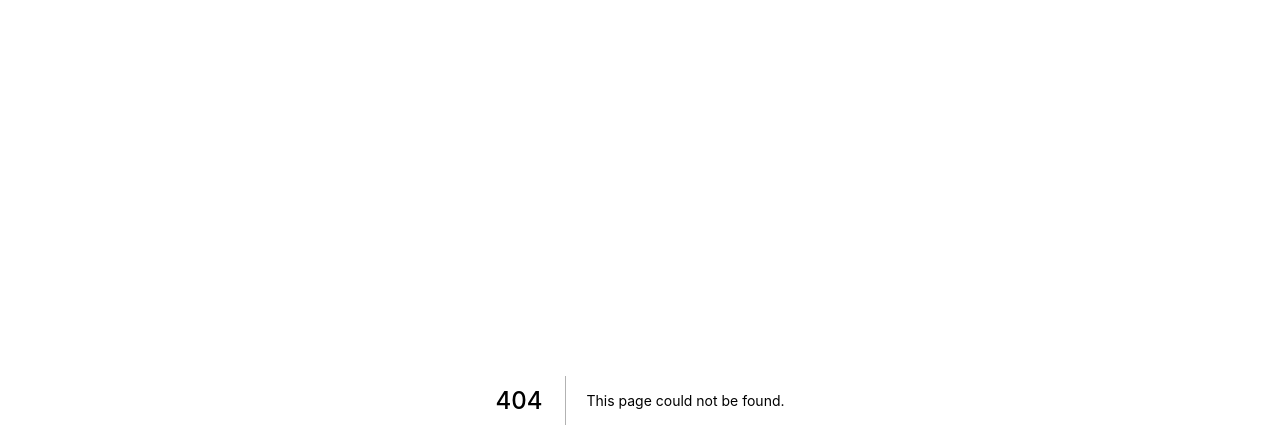
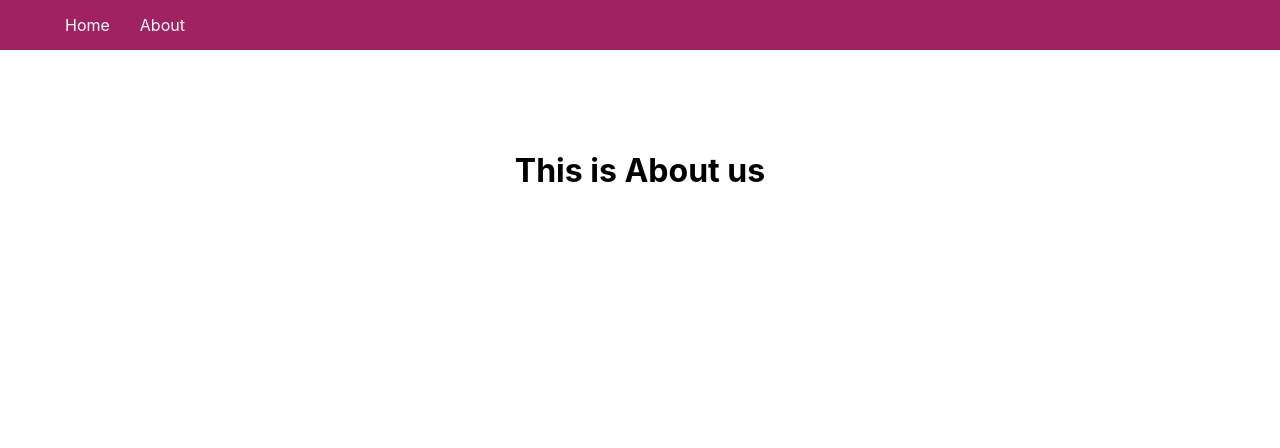
Before and after one commit to christineyoo/yoo-bio, a Next.js app: page /about in a window 1280 px wide. Before the commit this address had no page. Shown: the top 448 px of the page. Built offline with nearby package versions, Linux system fonts and the light colour scheme.

Commit message:
update to posts instead of users

```diff
--- /dev/null
+++ b/components/Layout.js
@@ -0,0 +1,17 @@
+import Nav from './Nav'
+import layoutStyle from '../styles/Home.module.css'
+
+const Layout = ({children}) => {
+    return (
+        <>
+        <Nav />
+        <div className={layoutStyle.container}>
+            <main className={layoutStyle.main}>
+                {children}
+            </main>
+        </div>
+        </>
+    )
+}
+
+export default Layout
--- /dev/null
+++ b/components/Nav.js
@@ -0,0 +1,15 @@
+import navStyles from '../styles/Nav.module.css'
+import Link from 'next/link'
+
+const Nav = () => {
+    return (
+        <nav className={navStyles.nav}>
+            <ul>
+                <li><Link href='/'>Home</Link></li>
+                <li><Link href='/about'>About</Link></li>
+            </ul>
+        </nav>
+    )
+}
+
+export default Nav
--- a/pages/_app.js
+++ b/pages/_app.js
@@ -1,7 +1,12 @@
 import '../styles/globals.css'
+import Layout from '../components/Layout'
 
 function MyApp({ Component, pageProps }) {
-  return <Component {...pageProps} />
+  return (
+    <Layout>
+        <Component {...pageProps} />
+    </Layout>
+  )
 }
 
 export default MyApp
--- /dev/null
+++ b/pages/about.js
@@ -0,0 +1,5 @@
+const About = () => {
+    return <h1>This is About us</h1>
+}
+
+export default About
--- /dev/null
+++ b/styles/Nav.module.css
@@ -0,0 +1,20 @@
+.nav {
+    height: 50px;
+    padding: 10px;
+    background: rgb(161, 34, 98);
+    color: #fff;
+    display: flex;
+    align-items: center;
+    justify-content: flex-start;
+}
+
+.nav ul {
+    display: flex;
+    justify-content: center;
+    align-items: center;
+    list-style: none;
+}
+
+.nav ul li a {
+    margin: 5px 15px;
+  }
```
Also changed, not shown: components/PostItem.js (added, +12 -0 lines), components/PostList.js (added, +13 -0 lines), components/UserItem.js (deleted, +0 -13 lines), components/UserList.js (deleted, +0 -13 lines), pages/index.js (+7 -17 lines), styles/Post.module.css (renamed from styles/User.module.css).
